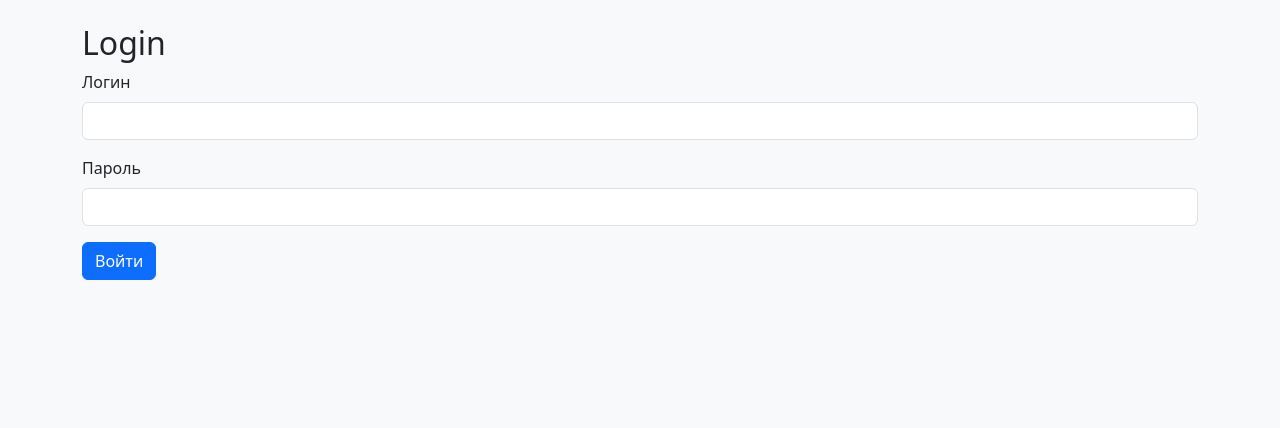
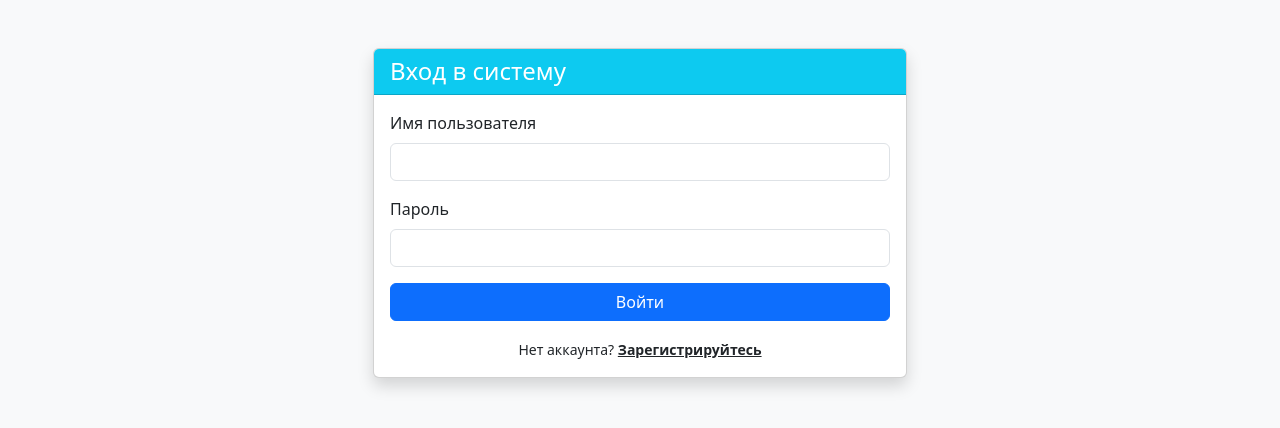
Before and after one commit to itbortnik/forum, a Flask app: page /login in a window 1280 px wide. Shown: the part 56-484 px from the top of the page. Run offline with Flask 3, Linux system fonts and the light colour scheme; some libraries are stand-ins or nearby versions.

Commit message:
Update login.html

```diff
--- a/templates/login.html
+++ b/templates/login.html
@@ -1,17 +1,42 @@
-{% extends 'base.html' %}
+{% extends "base.html" %}
 
 {% block content %}
-<h2>Login</h2>
+<div class="container mt-5">
+    <div class="row justify-content-center">
+        <div class="col-md-6">
+            <div class="card shadow">
+                <div class="card-header bg-info text-white">
+                    <h4 class="mb-0">Вход в систему</h4>
+                </div>
+
+                <div class="card-body">
                     <form method="POST">
                         {{ form.hidden_tag() }}
+
                         <div class="mb-3">
-        {{ form.username.label(class="form-label") }}
+                            <label class="form-label">Имя пользователя</label>
                             {{ form.username(class="form-control") }}
                         </div>
+
                         <div class="mb-3">
-        {{ form.password.label(class="form-label") }}
+                            <label class="form-label">Пароль</label>
                             {{ form.password(class="form-control") }}
                         </div>
+
+                        <div class="d-grid">
                             {{ form.submit(class="btn btn-primary") }}
+                        </div>
+
+                        <div class="mt-3 text-center">
+                            <small>
+                                Нет аккаунта?
+                                <a href="{{ url_for('register') }}" class="alert-link">Зарегистрируйтесь</a>
+                            </small>
+                        </div>
                     </form>
+                </div>
+            </div>
+        </div>
+    </div>
+</div>
 {% endblock %}
```
Lines whose indentation alone changed are shown as unchanged.
